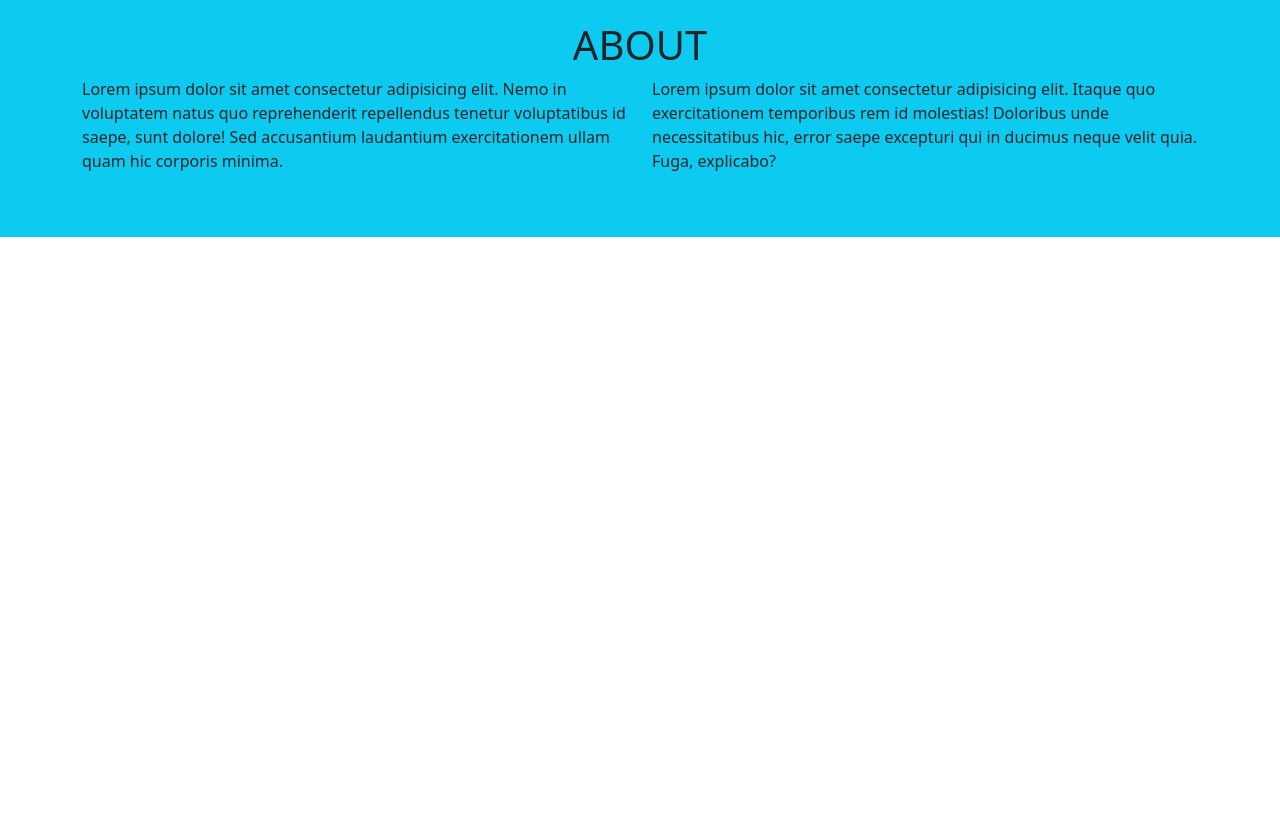
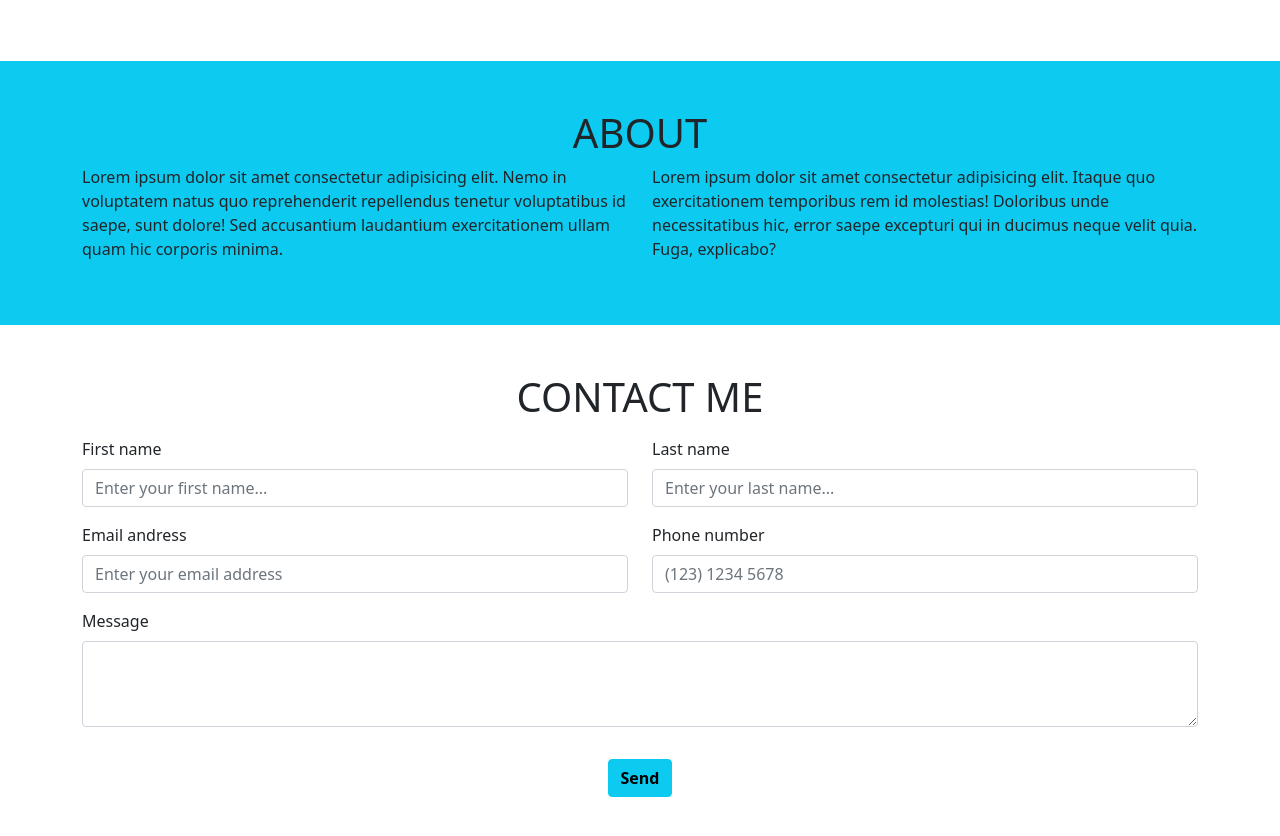
Before and after one commit to OlivieroPinto/html-css-bootstrap-freelancer, a plain HTML site: page index.html in a window 1280 px wide. Shown: the part 1688-2524 px from the top of the page. Before the commit the page ends 1925 px from the top, so only its background shows below. Drawn offline with nearby package versions, Linux system fonts and the light colour scheme.

Commit message:
add form

```diff
--- a/index.html
+++ b/index.html
@@ -60,7 +60,7 @@
     </header>
     <main>
         <!--porfolio-->
-        <h1 class="text-center">PORTFOLIO</h1>
+        <h1 class="text-center my-5">PORTFOLIO</h1>
         <div class="container">
             <div class="row">
                 <div class="col-4 mb-3">
@@ -142,7 +142,79 @@
     </main>
     <footer>
         <!--contact me-->
+        <section id="contact">
+            <div class="container my-5">
+                <h1 class="text-center">CONTACT ME</h1>
+                <form action="#">
+                    <div class="row">
+                        <div class="col-6 my-2">
+                            <label class="form-label" for="first-name">First name</label>
+                                <input
+                                    class="form-control"
+                                    type="first-name"
+                                    id="first-namme"
+                                    name="first-name"
+                                    placeholder="Enter your first name..."
+                                    required
+                                />
+                        </div>
+                        <div class="col-6 my-2">
+                            <label class="form-label" for="last-name">Last name</label>
+                                <input
+                                    class="form-control"
+                                    type="last-name"
+                                    id="last-name"
+                                    name="last-name"
+                                    placeholder="Enter your last name..."
+                                    required
+                                />
+
+                        </div>
+                        <div class="col-6 my-2">
+                            <label class="form-label" for="email-address">Email andress</label>
+                                <input
+                                    class="form-control"
+                                    type="email"
+                                    id="email-address"
+                                    name="email"
+                                    placeholder="Enter your email address"
+                                    required
+                                />
+                        </div>
+                        <div class="col-6 my-2">
+                            <label class="form-label" for="phone-number">Phone number</label>
+                                <input
+                                    class="form-control"
+                                    type="phone"
+                                    id="phone-number"
+                                    name="phone"
+                                    placeholder="(123) 1234 5678"
+                                    required
+                                />
+                        </div>
+                        <div class="col-12 my-2">
+                            <label class="form-label" for="message">Message</label>
+                                <textarea
+                                    class="form-control"
+                                    type="message"
+                                    id="message"
+                                    name="message"
+                                    rows="3"
+                                    required
+                                ></textarea>
+                        </div>
+                        <div class="col-12 text-center my-4">
+                            <button type="button" class="btn btn-info"><strong>Send</strong></button>
+                        </div>
+                        </div>
+
+                    </div>
+                </form>
+            </div>
+
+        </section>
         <!--nav bar footer-->
+
     </footer>
 
 </body>
```
